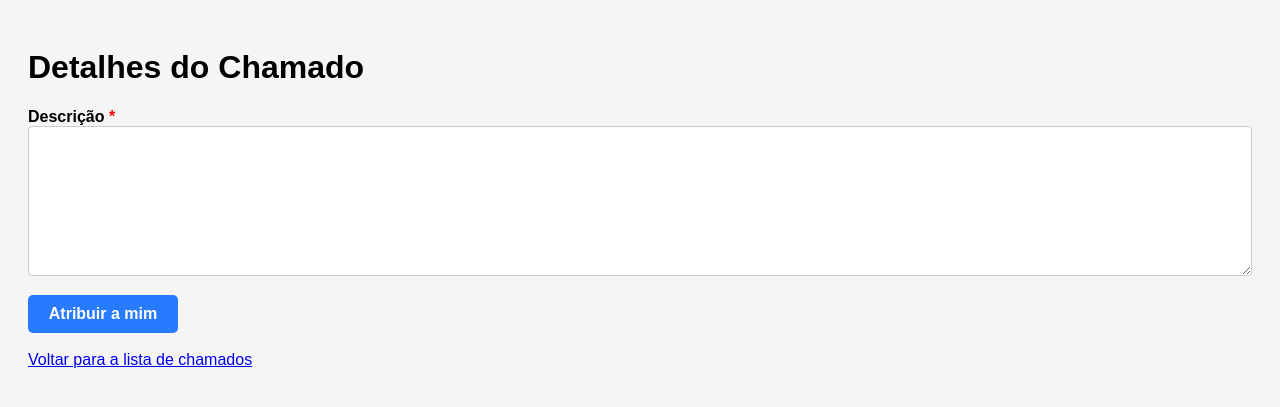
After one commit to Mariocbneto/Sistema-De-Chamados, a Flask app: template meu_projeto/templates/detalhes_chamado.html in a window 1280 px wide. The commit adds this page. Shown: the top 407 px of the page. Run offline with Flask 3, Linux system fonts and the light colour scheme; the template is opened without the code that fills it, so the values that code supplies are empty; some libraries are stand-ins or nearby versions.

Commit message:
Sua mensagem aqui

```diff
--- a/meu_projeto/app.py
+++ b/meu_projeto/app.py
@@ -24,15 +24,12 @@ def index():
         cursor.close()
         conn.close()
 
-        # Inicializa com zero para cada status esperado
         status_counts = {'Aberto': 0, 'Analise': 0, 'Fechado': 0}
-
         for status, count in counts:
-            # Tratar possíveis variações no nome do status
             st = status.lower()
             if st == 'aberto':
                 status_counts['Aberto'] = count
-            elif st == 'analise' or st == 'análise':
+            elif st in ['analise', 'análise']:
                 status_counts['Analise'] = count
             elif st == 'fechado':
                 status_counts['Fechado'] = count
@@ -69,7 +66,7 @@ def enviar_solicitacao():
 
 @app.route('/listar_chamados')
 def listar_chamados():
-    status = request.args.get('status', 'Aberto')  # valor padrão
+    status = request.args.get('status', 'Aberto')
     try:
         conn = get_db_connection()
         cursor = conn.cursor()
@@ -86,5 +83,66 @@ def listar_chamados():
     except Exception as e:
         return f"Erro ao listar chamados: {e}", 500
 
+@app.route('/chamado/<int:id_chamado>')
+def ver_chamado(id_chamado):
+    try:
+        conn = get_db_connection()
+        cursor = conn.cursor()
+        cursor.execute("""
+            SELECT id, titulo, descricao, telefone, servico, atendido_por, status, data_criacao
+            FROM solicitacoes
+            WHERE id = %s
+        """, (id_chamado,))
+        chamado = cursor.fetchone()
+        cursor.close()
+        conn.close()
+
+        if not chamado:
+            return "Chamado não encontrado", 404
+
+        return render_template('detalhe_chamado.html', chamado=chamado)
+    except Exception as e:
+        return f"Erro ao carregar detalhes do chamado: {e}", 500
+
+@app.route('/atribuir/<int:id_chamado>', methods=['POST'])
+def atribuir_chamado(id_chamado):
+    try:
+        conn = get_db_connection()
+        cursor = conn.cursor()
+        cursor.execute("""
+            UPDATE solicitacoes
+            SET status = 'Analise'
+            WHERE id = %s
+        """, (id_chamado,))
+        conn.commit()
+        cursor.close()
+        conn.close()
+
+        return render_template("mensagem.html", mensagem="Chamado atribuído com sucesso!")
+    except Exception as e:
+        return f"Erro ao atribuir chamado: {e}", 500
+
+@app.route('/detalhes_chamado/<int:id_chamado>')
+def detalhes_chamado(id_chamado):
+    try:
+        conn = get_db_connection()
+        cursor = conn.cursor()
+        cursor.execute("""
+            SELECT id, titulo, descricao, status, data_criacao, telefone, servico, atendido_por
+            FROM solicitacoes
+            WHERE id = %s
+        """, (id_chamado,))
+        chamado = cursor.fetchone()
+        cursor.close()
+        conn.close()
+
+        if chamado is None:
+            return f"Chamado com ID {id_chamado} não encontrado.", 404
+
+        return render_template('detalhes_chamado.html', chamado=chamado)
+    except Exception as e:
+        return f"Erro ao buscar detalhes do chamado: {e}", 500
+
+
 if __name__ == '__main__':
     app.run(debug=True)
--- /dev/null
+++ b/meu_projeto/templates/detalhes_chamado.html
@@ -0,0 +1,82 @@
+<!DOCTYPE html>
+<html lang="pt-BR">
+<head>
+<meta charset="UTF-8" />
+<meta name="viewport" content="width=device-width, initial-scale=1" />
+<title>Detalhes do Chamado</title>
+
+<style>
+  body {
+    font-family: Arial, sans-serif;
+    background: #f5f5f5;
+    padding: 20px;
+  }
+  label {
+    font-weight: bold;
+    font-size: 1rem;
+  }
+  .required {
+    color: red;
+  }
+  small {
+    display: block;
+    color: #666;
+    margin: 4px 0 8px 0;
+  }
+  textarea {
+    width: 100%;
+    height: 150px;
+    font-size: 1rem;
+    padding: 8px;
+    border: 1px solid #ccc;
+    border-radius: 4px;
+    resize: vertical;
+    box-sizing: border-box;
+    font-family: inherit;
+  }
+  textarea:focus {
+    outline: none;
+    border-color: #287bff;
+    box-shadow: 0 0 4px 1px #287bff44;
+  }
+  .attributed-box {
+    margin-top: 15px;
+    width: 150px;
+    padding: 10px 0;
+    background-color: #287bff;
+    color: white;
+    font-weight: bold;
+    text-align: center;
+    border-radius: 5px;
+    cursor: pointer;
+    user-select: none;
+    transition: background-color 0.3s ease;
+  }
+  .attributed-box:hover {
+    background-color: #1c53c4;
+  }
+  .info-label {
+    font-weight: bold;
+    margin-top: 10px;
+  }
+</style>
+
+</head>
+<body>
+
+  <h1>Detalhes do Chamado</h1>
+  <div>
+    <label for="descricao">Descrição <span class="required">*</span></label>
+
+    <textarea id="descricao" readonly>{{ chamado.descricao }}</textarea>
+  </div>
+
+  <div class="attributed-box" tabindex="0" role="button" aria-pressed="false" onclick="alert('Botão Atribuir a mim clicado');" onkeydown="if(event.key==='Enter' || event.key===' ') { event.preventDefault(); this.click(); }">
+    Atribuir a mim
+  </div>
+
+  <br/>
+  <a href="{{ url_for('listar_chamados') }}">Voltar para a lista de chamados</a>
+
+</body>
+</html>
```
Also changed, not shown: meu_projeto/templates/Botoes.html (+6 -2 lines).
